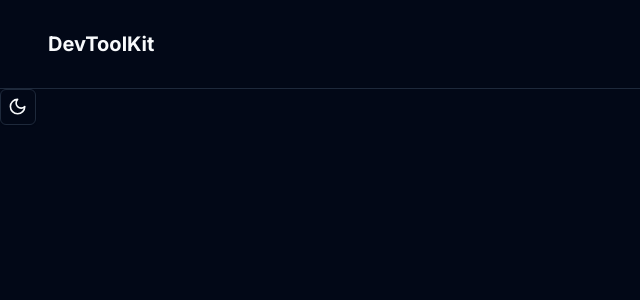
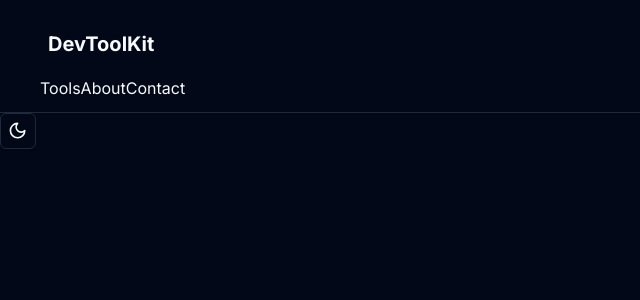
Before and after one commit to tiger-githubb/DevToolBox, a Next.js app: page / in a window 1280 px wide. Shown: the top 300 px of the page, without its empty margins (0-640 px from the left). Built offline with nearby package versions, Linux system fonts and the light colour scheme.

Commit message:
Add of route table

```diff
--- a/components/Header.tsx
+++ b/components/Header.tsx
@@ -1,6 +1,21 @@
 import React from 'react'
 import { Container } from './ui/container'
 import Link from 'next/link'
+
+const routes = [
+    {
+        href: "/",
+        label:"Tools",
+    },
+    {
+        href: "/",
+        label:"About",
+    },
+    {
+        href: "/",
+        label:"Contact",
+    },
+]
 
 export const Header = () => {
   return (
@@ -13,6 +28,11 @@ export const Header = () => {
                     </Link>
                 </div>
             </div>
+            <nav className="mx-6 flex items-center">
+                {routes.map((route,i)=>(
+                    <Link key={i} href={route.href}>{route.label}</Link>
+                ))}
+            </nav>
         </Container>
     </header>
   )
```
